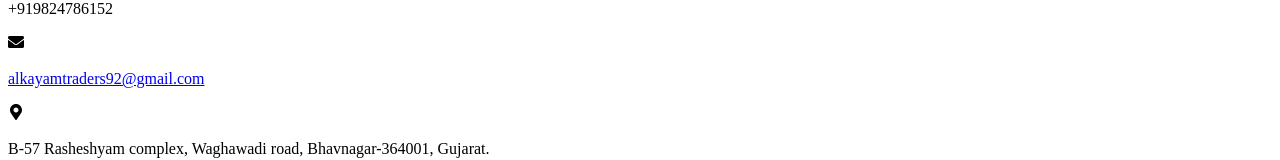
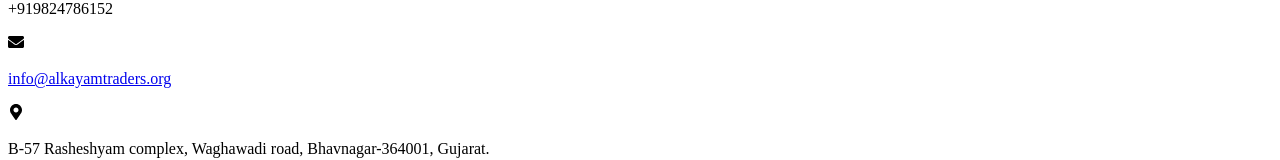
Before and after one commit to Dharmik48/alkayamtraders, a Next.js app: page / in a window 1280 px wide. Shown: the part 3345-3505 px from the top of the page. Built offline with nearby package versions, Linux system fonts and the light colour scheme.

Commit message:
feat: changes email address

```diff
--- a/components/Footer.js
+++ b/components/Footer.js
@@ -48,8 +48,8 @@ const Footer = () => {
 					</li>
 					<li>
 						<FaEnvelope />
-						<Link href={'mailto:alkayamtraders92@gmail.com'}>
-							<p>alkayamtraders92@gmail.com</p>
+						<Link href={'mailto:info@alkayamtraders.org'}>
+							<p>info@alkayamtraders.org</p>
 						</Link>
 					</li>
 					<li>
--- a/pages/index.js
+++ b/pages/index.js
@@ -139,8 +139,8 @@ const Home = () => {
 							<div className='detail mail'>
 								<FaEnvelope />
 								<p>
-									<Link href='mailto:alkayamtraders92@gmail.com'>
-										alkayamtraders92@gmail.com
+									<Link href='mailto:info@alkayamtraders.org'>
+										info@alkayamtraders.org
 									</Link>
 								</p>
 							</div>
```
